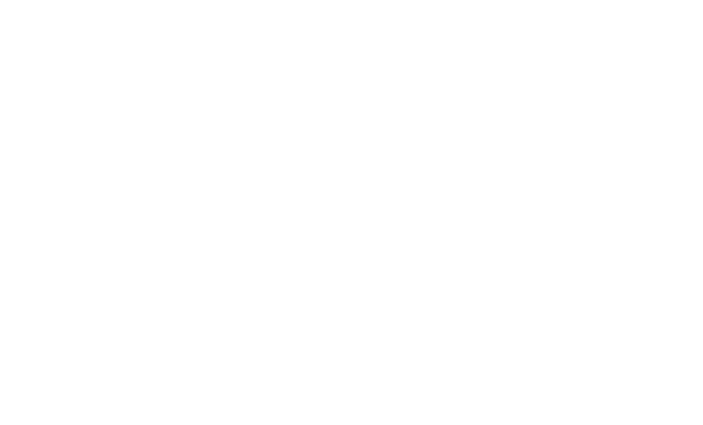
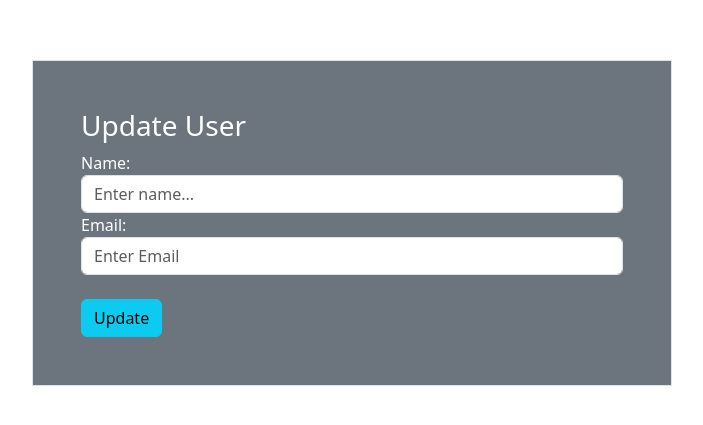
Before and after one commit to dev13-Vishnu/crud_application, a React (Vite) app in the folder frontend/: page /edit/1 in a window 1280 px wide. Before the commit this address had no page. Shown: the part 177-602 px from the top of the page, without its empty margins (288-991 px from the left). Built offline with nearby package versions, Linux system fonts and the light colour scheme; sample sign-in values are in the browser's storage.

Commit message:
edit and delete functionality for admin in dashboard

```diff
--- a/frontend/src/App.jsx
+++ b/frontend/src/App.jsx
@@ -21,6 +21,7 @@
       <Route path='/login' element = {<Login/>} />
       <Route path = "/home" element = {<PrivateRoute><Home/></PrivateRoute>} />
       <Route path='/dashboard' element =  {<PrivateRoute adminOnly ={true}><Dashboard/></PrivateRoute>}/>
+      <Route path='/edit/:id' element = {<PrivateRoute adminOnly = {true}><Update/></PrivateRoute>}/>
     </Routes>
   </BrowserRouter>
   )
--- a/frontend/src/Dashboard.jsx
+++ b/frontend/src/Dashboard.jsx
@@ -14,6 +14,7 @@
 
     const handleDelete = (id) => {
         if(window.confirm("Are you sure you want to deletee this user?")){
+            console.log("Deleting User ID:", id);
         dispatch(deleteUser(id))
         }
     };
--- a/frontend/src/Update.jsx
+++ b/frontend/src/Update.jsx
@@ -1,17 +1,24 @@
-import React, { useState } from 'react'
+import React, { useEffect, useState } from 'react'
 import { useDispatch, useSelector } from 'react-redux';
 import { useNavigate, useParams } from 'react-router-dom'
 import { updateUser } from './redux/UserReducer';
 
 function Update() {
     const {id} = useParams();
-    const users = useSelector((state) => state.users);
-    const existingUser = users.filter(f=> f.id == id);
+    const users = useSelector((state) => state.users.users);
+    const existingUser = users.find(f=> f._id === id);
 
-    const {name, email} = existingUser[0];
+    const {name ='', email =''} = existingUser || {};
 
-    const [uname, setUname] = useState(name);
-    const [uemail, setUemail] = useState(email);
+    const [uname, setUname] = useState( existingUser?.name || "");
+    const [uemail, setUemail] = useState(existingUser?.email || "");
+
+    useEffect(() => {
+        if(existingUser) {
+            setUname(existingUser.name);
+            setUemail(existingUser.email);
+        }
+    },[existingUser])
 
     const dispatch  = useDispatch();
 
@@ -19,13 +26,18 @@
 
     const handleUpdate = (event) => {
         event.preventDefault();
+
+        if(!uname || !uemail) {
+            alert("Please fill in all fields.");
+            return;
+        }
         dispatch(updateUser({
              id,
              name: uname,
              email: uemail
             })
         )
-        navigate('/')
+        navigate('/dashboard')
     }
 
   return (
--- a/frontend/src/redux/UserReducer.js
+++ b/frontend/src/redux/UserReducer.js
@@ -55,11 +55,13 @@
 export const deleteUser = createAsyncThunk("users/deleteUser", async(id,{rejectWithValue}) => {
     try {
         const token = localStorage.getItem("userToken");
+        console.log(`Sending DELETE request to : ${API_URL} /${id}`);
         const response = await  axios.delete(`${API_URL}/${id}`,{
             headers: {Authorization : `Bearer ${token}`}
         });
         return id;
     } catch (error) {
+        console.error("Delete User Error:", error.response?.data?.message || "Error deleting user");
         return rejectWithValue(error.response?.data?.message || "Error deleting user");
     }
 });
@@ -101,6 +103,7 @@
             state.users[index] = action.payload;
         }
     })
+    //delete user
     .addCase(deleteUser.fulfilled, (state, action) => {
         state.users = state.users.filter((user) => user._id !== action.payload);
     })
```
Also changed, not shown: 1 other file (tests, documents, lock files or other folders).
